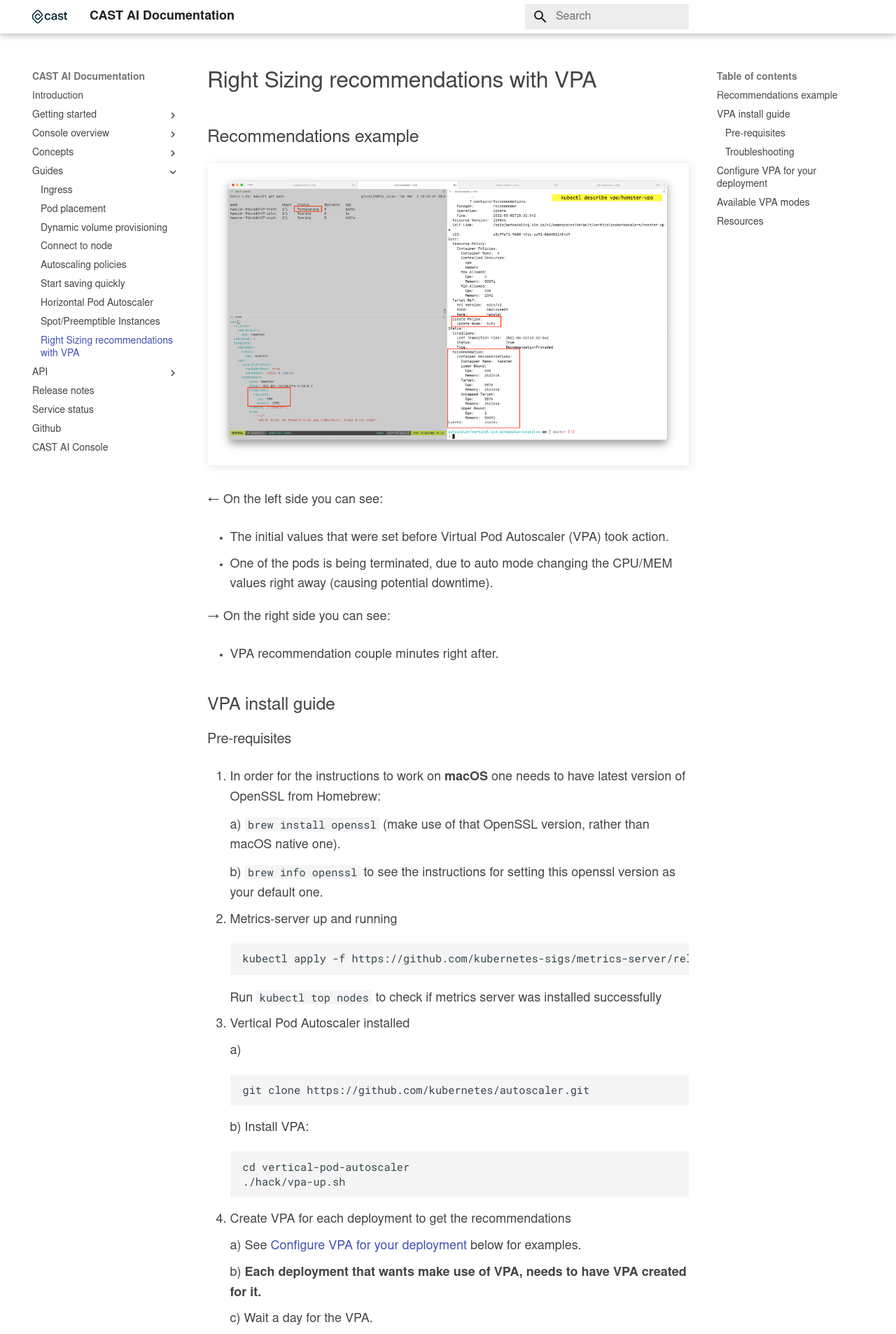
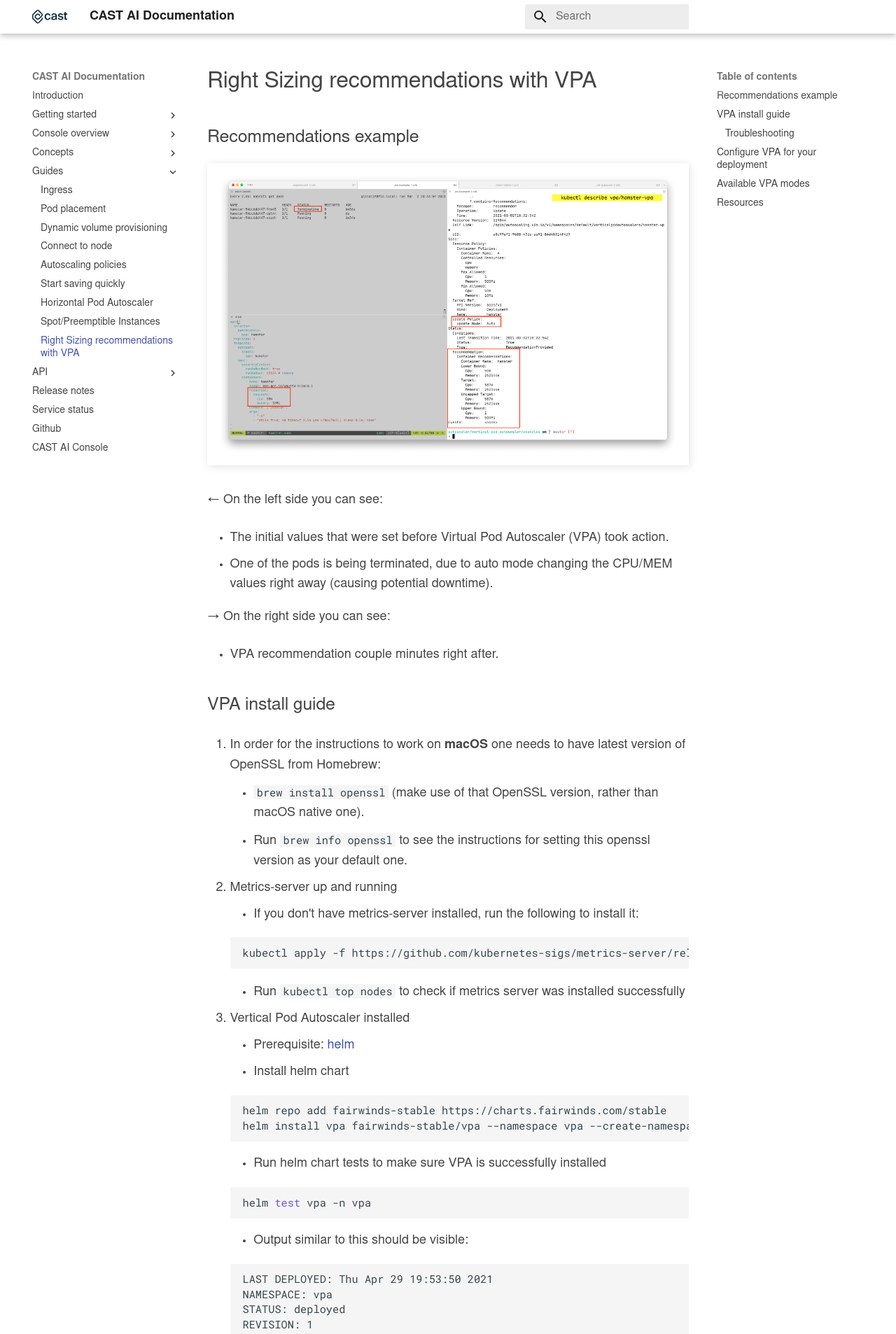
Before and after one commit to castai/docs, an MkDocs documentation site: the page built from docs/guides/vpa.md, in a window 1280 px wide. Shown: the top 1906 px of the page at 70% size. Built offline with MkDocs 1.6.1 and Material for MkDocs 9.7.7, drawn with Linux system fonts in a browser that asks for light colours; some web fonts are replaced; some of the changed text lies outside the part shown.

Commit message:
vpa: update the guide with helm

````diff
--- a/docs/guides/vpa.md
+++ b/docs/guides/vpa.md
@@ -15,50 +15,86 @@
 
 ## VPA install guide
 
-### Pre-requisites
-
 1. In order for the instructions to work on **macOS** one needs to have latest version of OpenSSL from Homebrew:
-
-    a) `brew install openssl` (make use of that OpenSSL version, rather than macOS native one).
-
-    b) `brew info openssl` to see the instructions for setting this openssl version as your default one.
+      - `brew install openssl` (make use of that OpenSSL version, rather than macOS native one).
+      - Run `brew info openssl` to see the instructions for setting this openssl version as your default one.
 
 2. Metrics-server up and running
+      - If you don't have metrics-server installed, run the following to install it:
 
-    ```
-    kubectl apply -f https://github.com/kubernetes-sigs/metrics-server/releases/latest/download/components.yaml
-    ```
+      ```
+      kubectl apply -f https://github.com/kubernetes-sigs/metrics-server/releases/latest/download/components.yaml
+      ```
 
-    Run `kubectl top nodes` to check if metrics server was installed successfully
+      - Run `kubectl top nodes` to check if metrics server was installed successfully
 
 3. Vertical Pod Autoscaler installed
+      - Prerequisite: [helm](https://helm.sh/docs/intro/install/)
+      - Install helm chart
 
-    a)
+      ```sh
+      helm repo add fairwinds-stable https://charts.fairwinds.com/stable
+      helm install vpa fairwinds-stable/vpa --namespace vpa --create-namespace
+      ```
 
-    ```
-    git clone https://github.com/kubernetes/autoscaler.git
-    ```
+      - Run helm chart tests to make sure VPA is successfully installed
 
-    b) Install VPA:
+      ```sh
+      helm test vpa -n vpa
+      ```
 
-    ```
-    cd vertical-pod-autoscaler
-    ./hack/vpa-up.sh
-    ```
+      - Output similar to this should be visible:
+
+      ```text
+      LAST DEPLOYED: Thu Apr 29 19:53:50 2021
+      NAMESPACE: vpa
+      STATUS: deployed
+      REVISION: 1
+      TEST SUITE:     vpa-test
+      Last Started:   Thu Apr 29 20:04:13 2021
+      Last Completed: Thu Apr 29 20:04:13 2021
+      Phase:          Succeeded
+      TEST SUITE:     vpa-test
+      Last Started:   Thu Apr 29 20:04:14 2021
+      Last Completed: Thu Apr 29 20:04:14 2021
+      Phase:          Succeeded
+      TEST SUITE:     vpa-test
+      Last Started:   Thu Apr 29 20:04:14 2021
+      Last Completed: Thu Apr 29 20:04:14 2021
+      Phase:          Succeeded
+      TEST SUITE:     vpa-checkpoint-crd-available
+      Last Started:   Thu Apr 29 20:04:14 2021
+      Last Completed: Thu Apr 29 20:04:16 2021
+      Phase:          Succeeded
+      TEST SUITE:     vpa-crd-available
+      Last Started:   Thu Apr 29 20:04:16 2021
+      Last Completed: Thu Apr 29 20:04:19 2021
+      Phase:          Succeeded
+      TEST SUITE:     vpa-test-create-vpa
+      Last Started:   Thu Apr 29 20:04:21 2021
+      Last Completed: Thu Apr 29 20:04:49 2021
+      Phase:          Succeeded
+      TEST SUITE:     vpa-metrics-api-available
+      Last Started:   Thu Apr 29 20:04:19 2021
+      Last Completed: Thu Apr 29 20:04:21 2021
+      Phase:          Succeeded
+      NOTES:
+      Congratulations on installing the Vertical Pod Autoscaler!
+
+      Components Installed:
+        - recommender
+        - updater
+      ```
 
 4. Create VPA for each deployment to get the recommendations
+      - See [Configure VPA for your deployment](#configure-vpa-for-your-deployment) below for examples.
+      - **Each deployment that wants make use of VPA, needs to have VPA created for it.**
+      - Wait a day for the VPA.
+      - Send us the output of:
 
-    a) See [Configure VPA for your deployment](#configure-vpa-for-your-deployment) below for examples.
-
-    b) **Each deployment that wants make use of VPA, needs to have VPA created for it.**
-
-    c) Wait a day for the VPA.
-
-    d) Send us the output of:
-
-    ```
-        kubectl get vpa -A -o yaml > recommendations.txt
-    ```
+         ```
+         kubectl get vpa -A -o yaml > recommendations.txt
+         ```
 
 ### Troubleshooting
 
@@ -165,13 +201,11 @@
 
 ## Available VPA modes
 
-- ``"Off"``: VPA does not automatically change resource requirements of the pods. The recommendations are calculated and can be inspected in the VPA object.
-- ``"Auto"``: VPA assigns resource requests on pod creation as well as updates them on existing pods using the preferred update mechanism. Currently this is equivalent to ``"Recreate"`` (see below). Once restart free ("in-place") update of pod requests is available, it may be used as the preferred update mechanism by the ``"Auto"`` mode.
-
+- `"Off"`: VPA does not automatically change resource requirements of the pods. The recommendations are calculated and can be inspected in the VPA object.
+- `"Auto"`: VPA assigns resource requests on pod creation as well as updates them on existing pods using the preferred update mechanism. Currently this is equivalent to ``"Recreate"`` (see below). Once restart free ("in-place") update of pod requests is available, it may be used as the preferred update mechanism by the ``"Auto"`` mode.
 !!! warning
-    ``"Auto"`` feature of VPA is experimental and may cause downtime for your applications.
-
-- ``"Initial"``: VPA only assigns resource requests on pod creation and never changes them later.
+      `"Auto"` feature of VPA is experimental and may cause downtime for your applications.
+- `"Initial"`: VPA only assigns resource requests on pod creation and never changes them later.
 
 ## Resources
 
````
